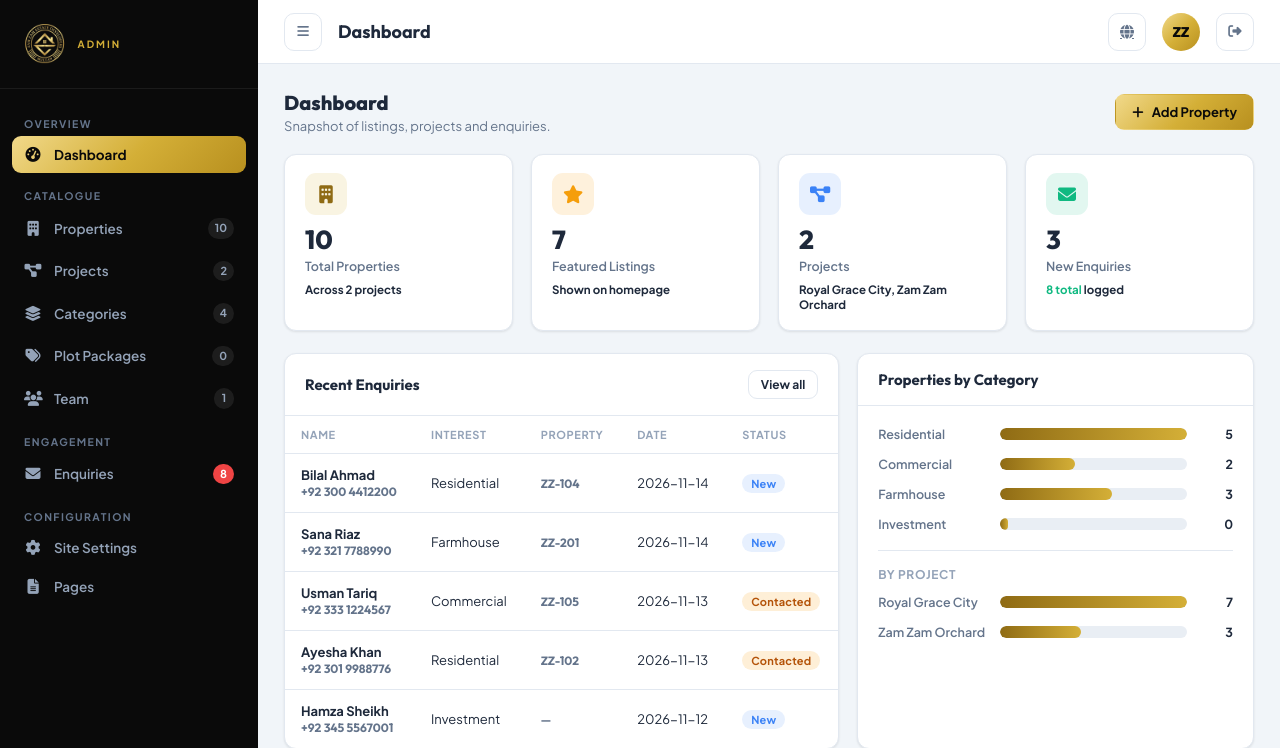
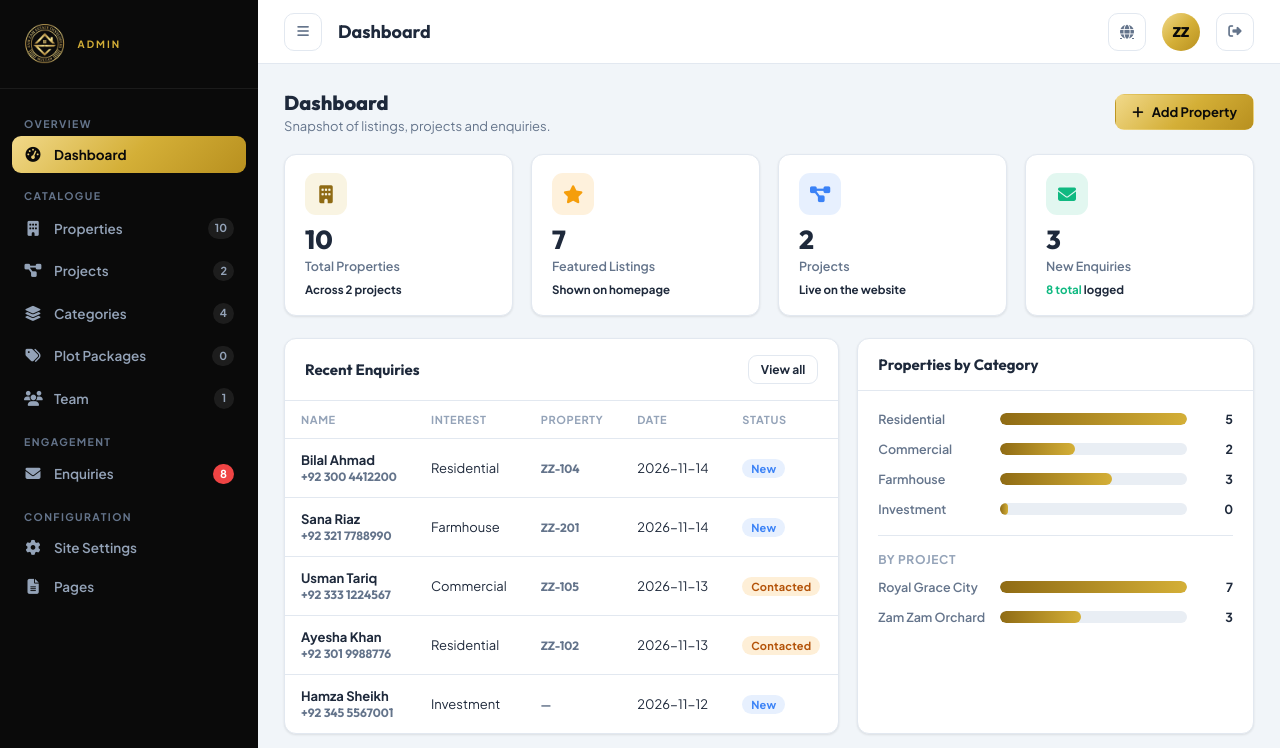
Before and after one commit to btwwahab/zam-zam-property, a Laravel app: page /admin in a window 1280 px wide. Shown: the top 748 px of the page. Run offline with Laravel 12, Linux system fonts and the light colour scheme; a user stored in the database is signed in; data comes from the database, SQL or seed files in the repository; data that the repository does not hold is empty.

Commit message:
fix: update project display text for clarity in dashboard statistics

```diff
--- a/resources/views/admin/dashboard.blade.php
+++ b/resources/views/admin/dashboard.blade.php
@@ -10,7 +10,7 @@
   <div class="stat-grid">
     <div class="stat-card"><span class="stat-ico tone-gold"><i class="fa-solid fa-building"></i></span><div class="stat-val">{{ $totalProperties }}</div><div class="stat-lbl">Total Properties</div><div class="stat-delta">Across {{ $projectsCount }} projects</div></div>
     <div class="stat-card"><span class="stat-ico tone-amber"><i class="fa-solid fa-star"></i></span><div class="stat-val">{{ $featuredCount }}</div><div class="stat-lbl">Featured Listings</div><div class="stat-delta">Shown on homepage</div></div>
-    <div class="stat-card"><span class="stat-ico tone-blue"><i class="fa-solid fa-diagram-project"></i></span><div class="stat-val">{{ $projectsCount }}</div><div class="stat-lbl">Projects</div><div class="stat-delta">{{ $byProject->pluck('name')->join(', ') }}</div></div>
+    <div class="stat-card"><span class="stat-ico tone-blue"><i class="fa-solid fa-diagram-project"></i></span><div class="stat-val">{{ $projectsCount }}</div><div class="stat-lbl">Projects</div><div class="stat-delta" title="{{ $byProject->pluck('name')->join(', ') }}">Live on the website</div></div>
     <div class="stat-card"><span class="stat-ico tone-green"><i class="fa-solid fa-envelope"></i></span><div class="stat-val">{{ $newEnquiries }}</div><div class="stat-lbl">New Enquiries</div><div class="stat-delta"><span class="up">{{ $totalEnquiries }} total</span> logged</div></div>
   </div>
 
```
